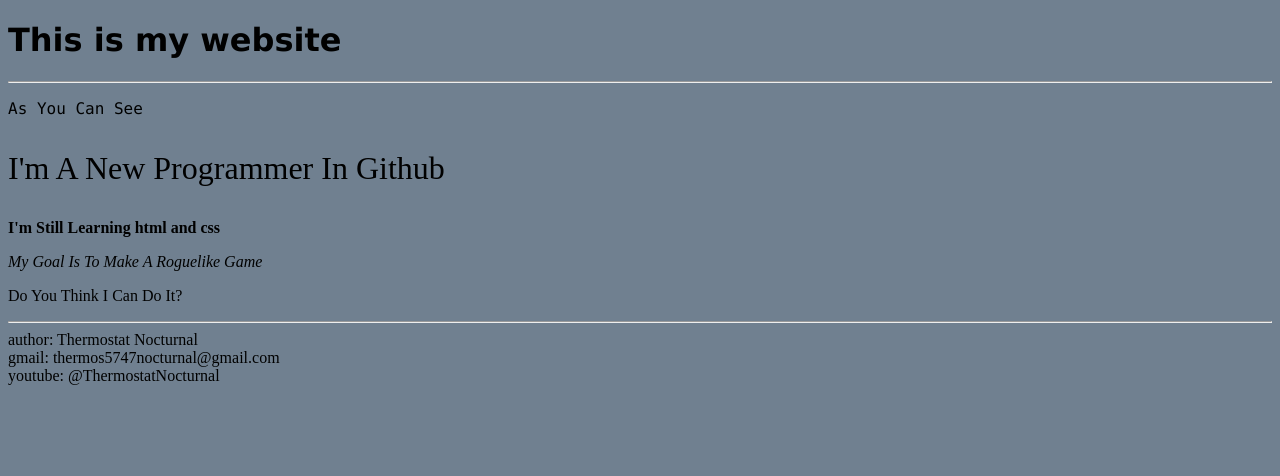
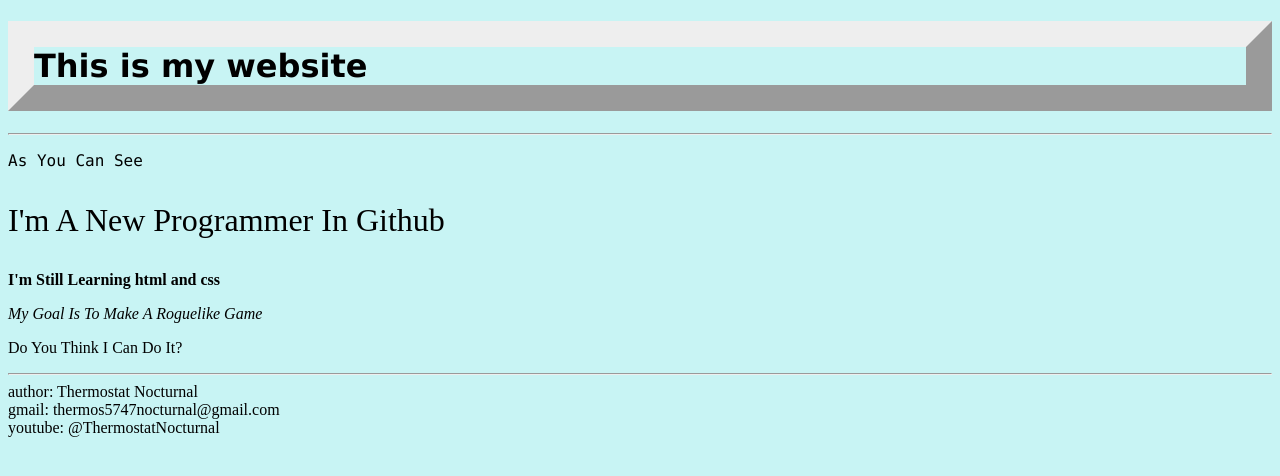
Before and after one commit to zainalzepiryobon-maker/Web1, a PHP site: page /index.html in a window 1280 px wide. Shown: the top 476 px of the page. Run offline with PHP 8.4, Linux system fonts and the light colour scheme.

Commit message:
auto publish 1763714212471

```diff
--- a/style.css
+++ b/style.css
@@ -1,9 +1,11 @@
 body{
-  background-color: slategrey;
+  background-color: RGB(200, 244, 244);
 }
 
 h1{
   font-family: verdana, arial, "courier new";
+  border-style: outset;
+  border-width: 26px;
 }
 
 #p1{
```
